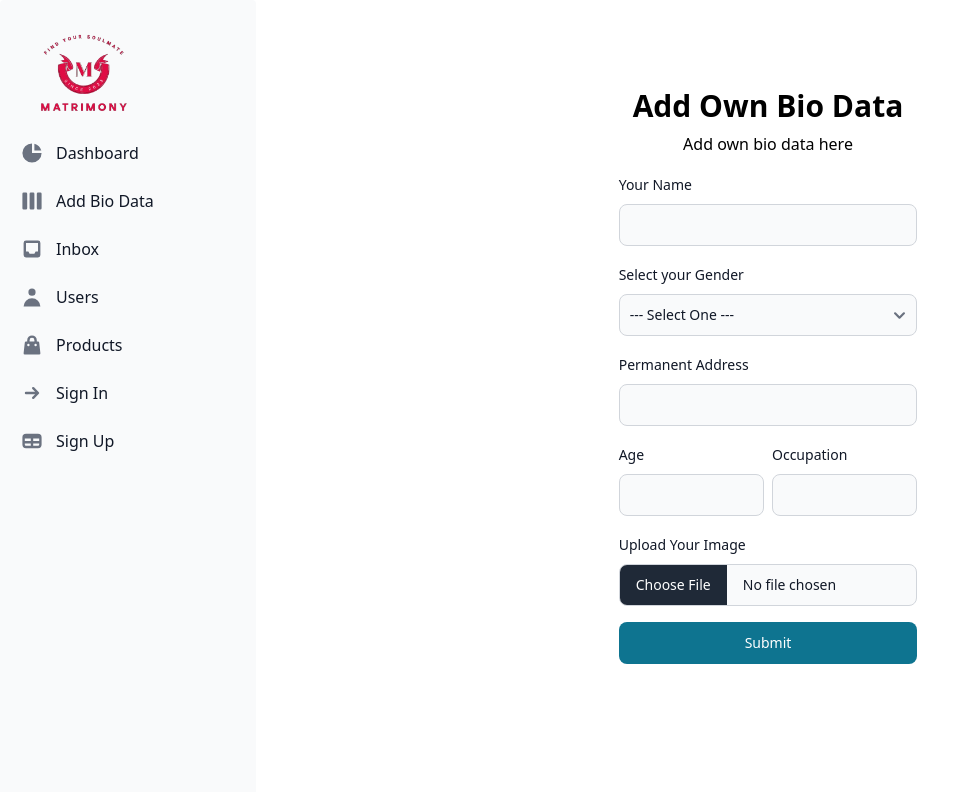
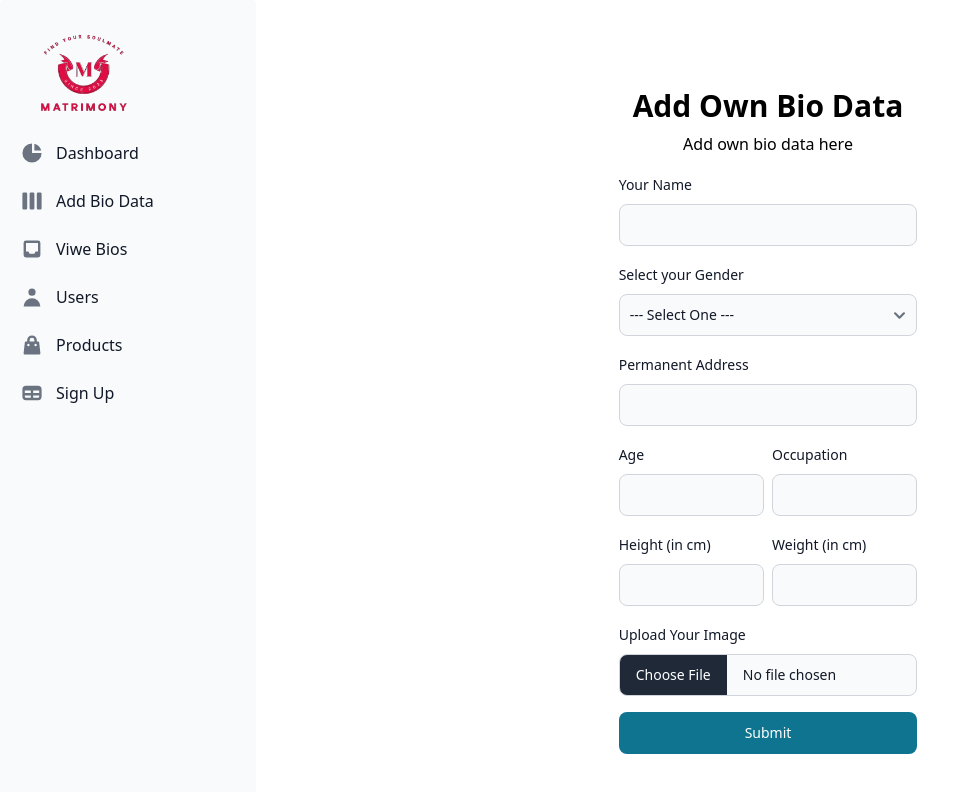
Before and after one commit to mdsayedhasann/matrimony-client, a React (Vite) app: page /dashboard/addbiodata in a window 1280 px wide. Shown: the top 792 px of the page, without its empty margins (0-958 px from the left). Built offline with nearby package versions, Linux system fonts and the light colour scheme; no server answers.

Commit message:
Using Tanstack and Axios, Create BioData and Load in Dashboard

```diff
--- a/package.json
+++ b/package.json
@@ -10,6 +10,8 @@
     "preview": "vite preview"
   },
   "dependencies": {
+    "@tanstack/react-query": "^5.10.0",
+    "@tanstack/react-table": "^8.10.7",
     "axios": "^1.6.2",
     "firebase": "^10.7.0",
     "flowbite": "^2.2.0",
--- /dev/null
+++ b/src/Dashboard/ActionBioData.jsx
@@ -0,0 +1,89 @@
+import React from "react";
+import { Table } from "flowbite-react";
+import SectionHeading from "../shared/SectionHeading/SectionHeading";
+import useBioData from "../hooks/useBioData";
+
+const ActionBioData = () => {
+  const [bioData] = useBioData();
+  // const
+  return (
+    <div>
+      <SectionHeading heading={"All Bio Data"}></SectionHeading>
+
+      {/* All Bio Data Table are here */}
+      <div>
+        <div className="overflow-x-auto">
+          <Table striped>
+            <Table.Head>
+              <Table.HeadCell>Image</Table.HeadCell>
+              <Table.HeadCell>Name</Table.HeadCell>
+              <Table.HeadCell>Gender</Table.HeadCell>
+              <Table.HeadCell>Age</Table.HeadCell>
+              <Table.HeadCell>Occupation</Table.HeadCell>
+              <Table.HeadCell>Status</Table.HeadCell>
+              <Table.HeadCell>Action</Table.HeadCell>
+              <Table.HeadCell>
+                <span className="sr-only">Edit</span>
+              </Table.HeadCell>
+            </Table.Head>
+            <Table.Body className="divide-y">
+              {bioData.map((bio) => (
+                <Table.Row
+                  key={bio._id}
+                  className="bg-white dark:border-gray-700 dark:bg-gray-800"
+                >
+                  <Table.Cell className="">
+                    <img src={bio.photoURL} alt="" />
+                  </Table.Cell>
+                  <Table.Cell>{bio.name}</Table.Cell>
+                  <Table.Cell>{bio.gender}</Table.Cell>
+                  <Table.Cell>{bio.age}</Table.Cell>
+                  <Table.Cell>{bio.occupation}</Table.Cell>
+
+                  <Table.Cell>
+                    {bio.status === "pending" ? (
+                      <>
+                        <p className="bg-orange-400 text-center p-[1px] text-white font-bold"> {bio.status} </p>{" "}
+                      </>
+                    ) : (
+                      <>
+                        <p className="bg-green-400 text-center p-[1px] text-white font-bold"> {bio.status} </p>{" "}
+                      </>
+                    )}
+                  </Table.Cell>
+                  <Table.Cell>
+                    <button className="bg-blue-600 p-2 m-2 text-white">
+                      Update
+                    </button>
+                    <button className="bg-red-600 p-2 m-2 text-white">
+                      Delete
+                    </button>
+                  </Table.Cell>
+                </Table.Row>
+              ))}
+
+              <Table.Row className="bg-white dark:border-gray-700 dark:bg-gray-800">
+                <Table.Cell className="whitespace-nowrap font-medium text-gray-900 dark:text-white">
+                  {'Apple MacBook Pro 17"'}
+                </Table.Cell>
+                <Table.Cell>Sliver</Table.Cell>
+                <Table.Cell>Laptop</Table.Cell>
+                <Table.Cell>$2999</Table.Cell>
+                <Table.Cell>
+                  <a
+                    href="#"
+                    className="font-medium text-cyan-600 hover:underline dark:text-cyan-500"
+                  >
+                    Edit
+                  </a>
+                </Table.Cell>
+              </Table.Row>
+            </Table.Body>
+          </Table>
+        </div>
+      </div>
+    </div>
+  );
+};
+
+export default ActionBioData;
--- /dev/null
+++ b/src/Dashboard/Check.jsx
@@ -0,0 +1,26 @@
+import React, { useEffect, useState } from "react";
+import { useQuery } from "@tanstack/react-query";
+import useAxiosPublic from "./useAxiosPublic";
+const useMenu = () => {
+  const axiosPublic = useAxiosPublic();
+  // const [menu, setMenu] = useState([]);
+  // const [loading, setLoading] = useState(true);
+  // useEffect(() => {
+  //   fetch("http://localhost:5000/menu")
+  //     .then((res) => res.json())
+  //     .then((data) => {
+  //       setMenu(data);
+  //       setLoading(false);
+  //     });
+  // }, []);
+  const { data: menu = [],isPending: loading,refetch, } = useQuery({
+    queryKey: ["menu"],
+    queryFn: async () => {
+      const res = await axiosPublic.get("/menu");
+      return res.data;
+    },
+  });
+  return [menu, loading, refetch];
+};
+
+export default useMenu;
--- a/src/Dashboard/DashboardSidebar.jsx
+++ b/src/Dashboard/DashboardSidebar.jsx
@@ -29,8 +29,8 @@ const DashboardSidebar = () => {
             <Sidebar.Item href="/dashboard/addbiodata" icon={HiViewBoards}>
               Add Bio Data
             </Sidebar.Item>
-            <Sidebar.Item href="#" icon={HiInbox}>
-              Inbox
+            <Sidebar.Item href="/dashboard/actionbiodata" icon={HiInbox}>
+              Viwe Bios
             </Sidebar.Item>
             <Sidebar.Item href="#" icon={HiUser}>
               Users
@@ -38,10 +38,7 @@ const DashboardSidebar = () => {
             <Sidebar.Item href="#" icon={HiShoppingBag}>
               Products
             </Sidebar.Item>
-            <Sidebar.Item href="#" icon={HiArrowSmRight}>
-              Sign In
-            </Sidebar.Item>
-            <Sidebar.Item href="#" icon={HiTable}>
+            <Sidebar.Item href="/register" icon={HiTable}>
               Sign Up
             </Sidebar.Item>
           </Sidebar.ItemGroup>
--- a/src/Router/Router.jsx
+++ b/src/Router/Router.jsx
@@ -12,6 +12,7 @@ import BioData from '../pages/BioData/BioData';
 import AddBiodata from '../pages/AddBiodata/AddBiodata';
 import Dashboard from '../Dashboard/Dashboard';
 import DashboardHome from '../Dashboard/DashboardHome';
+import ActionBioData from '../Dashboard/ActionBioData';
 
   export const Router = createBrowserRouter([
     {
@@ -52,6 +53,10 @@ import DashboardHome from '../Dashboard/DashboardHome';
         {
           path: 'addbiodata',
           element: <AddBiodata></AddBiodata>
+        },
+        {
+          path: 'actionbiodata',
+          element: <ActionBioData></ActionBioData>
         }
       ]
     }
--- /dev/null
+++ b/src/hooks/useBioData.jsx
@@ -0,0 +1,19 @@
+import React, { useState } from 'react';
+import { useQuery } from '@tanstack/react-query'
+import useAxiosSecure from './useAxiosSecure';
+
+
+const useBioData = () => {
+    const axiosSecure = useAxiosSecure()
+    const {data: bioData = [], isPending: loading, refetch} = useQuery({
+        queryKey: ['bioData'],
+        queryFn: async() => {
+            const res = await axiosSecure.get('/bioData')
+            return res.data
+        }
+    })
+    return(
+        [bioData, loading, refetch]
+    )
+}
+export default useBioData;
--- a/src/main.jsx
+++ b/src/main.jsx
@@ -5,11 +5,23 @@ import "./index.css";
 import { RouterProvider } from "react-router-dom";
 import Router from "./Router/Router.jsx";
 import AuthProvider from "./Provider/AuthProvider/AuthProvider.jsx";
+import {
+  useQuery,
+  useMutation,
+  useQueryClient,
+  QueryClient,
+  QueryClientProvider,
+} from '@tanstack/react-query'
 
+
+const queryClient = new QueryClient()
 ReactDOM.createRoot(document.getElementById("root")).render(
   <React.StrictMode>
+    <QueryClientProvider client={queryClient}>
     <AuthProvider>
       <RouterProvider router={Router} />
     </AuthProvider>
+    </QueryClientProvider>
+
   </React.StrictMode>
 );
--- a/src/pages/AddBiodata/AddBiodata.jsx
+++ b/src/pages/AddBiodata/AddBiodata.jsx
@@ -28,15 +28,17 @@ const AddBiodata = () => {
                address: data.address,
                age: parseFloat(data.age),
                occupation: data.occupation,
-                image: res.data.data.displayURL
+                height: parseFloat(data.height),
+                weight: parseFloat(data.weight),
+                image: res.data.data.displayURL,
+                status: 'pending'
            }
            const biores = await axiosSecure.post('/bioData', bioData)
            if(biores.data.insertedId){
                reset()
             Swal.fire({
-                position: "top-end",
                 icon: "success",
-                title: "Your work has been saved",
+                title: "Bio Data Added Successfully",
                 showConfirmButton: false,
                 timer: 1500
               });
@@ -133,11 +135,53 @@ const AddBiodata = () => {
                 required
               />
             </div>
-
             {/* Occupation End */}
           </div>
 
-          {/* Occupation Start */}
+
+
+
+          <div className="flex space-x-2">
+            {/* Height Start */}
+            <div className="w-1/2">
+              <div className="mb-2 block">
+                <Label value="Height (in cm)" />
+              </div>
+              <TextInput
+                {...register("height")}
+                name="height"
+                type="number"
+                placeholder=""
+                required
+              />
+            </div>
+
+            {/* Height End */}
+
+            {/* Weight Start */}
+            <div className="w-1/2">
+              <div className="mb-2 block">
+                <Label value="Weight (in cm)" />
+              </div>
+              <TextInput
+                {...register("weight")}
+                name="weight"
+                type="number"
+                placeholder=""
+                required
+              />
+            </div>
+            {/* Weight End */}
+          </div>
+
+
+
+
+
+
+
+
+          {/* Image Start */}
           <div>
             <div>
               <div className="mb-2 block">
@@ -147,7 +191,7 @@ const AddBiodata = () => {
             </div>
           </div>
 
-          {/* Occupation End */}
+          {/* Image End */}
 
           <Button type="submit">Submit</Button>
         </form>
```
Also changed, not shown: 1 other file (tests, documents, lock files or other folders).
